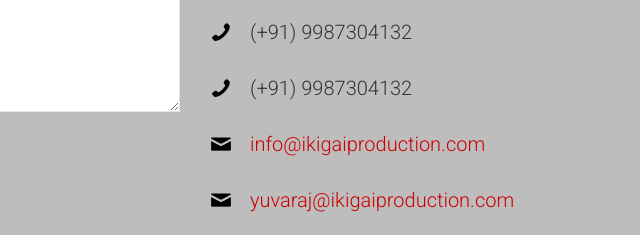
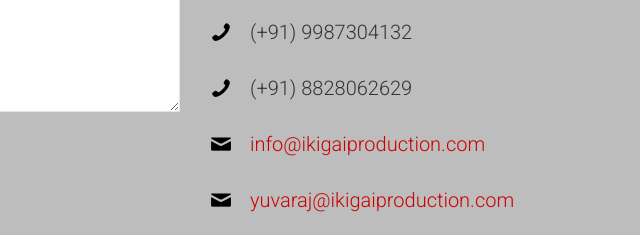
Before and after one commit to amansatija/ikigai-website, a plain HTML site: page contact.html in a window 1280 px wide. Shown: the part 487-722 px from the top of the page, 640-1280 px from the left. Drawn offline with Linux system fonts and the light colour scheme; some packages are replaced by stand-ins of ours; no server answers; files whose address does not match are found by name.

Commit message:
added vishkha's number

```diff
--- a/contact.html
+++ b/contact.html
@@ -102,7 +102,7 @@
 						<ul class="contact-info">
 							<li><i class="icon-location-pin"></i>402, 4th floor, Ganesh Apt, Vikash wadi, Dr Ambedkarroad,Dadar (E),Mumbai 400014</li>
 							<li><i class="icon-phone2"></i>(+91) 9987304132</li>
-							<li><i class="icon-phone2"></i>(+91) 9987304132</li>
+							<li><i class="icon-phone2"></i>(+91) 8828062629</li>
 							<li><i class="icon-mail"></i><a href="#">info@ikigaiproduction.com</a></li>
 							<li><i class="icon-mail"></i><a href="#">yuvaraj@ikigaiproduction.com</a></li>
 							<li><i class="icon-mail"></i><a href="#">vishakha@ikigaiproduction.com</a></li>
```
